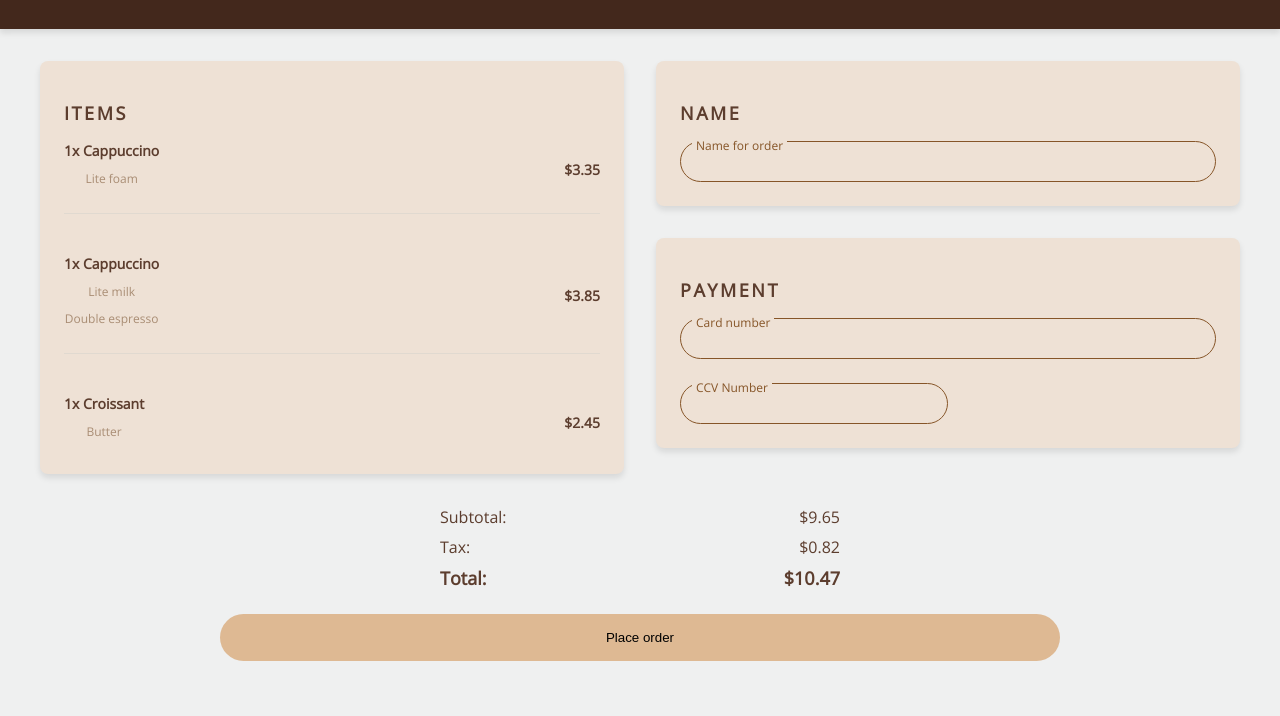
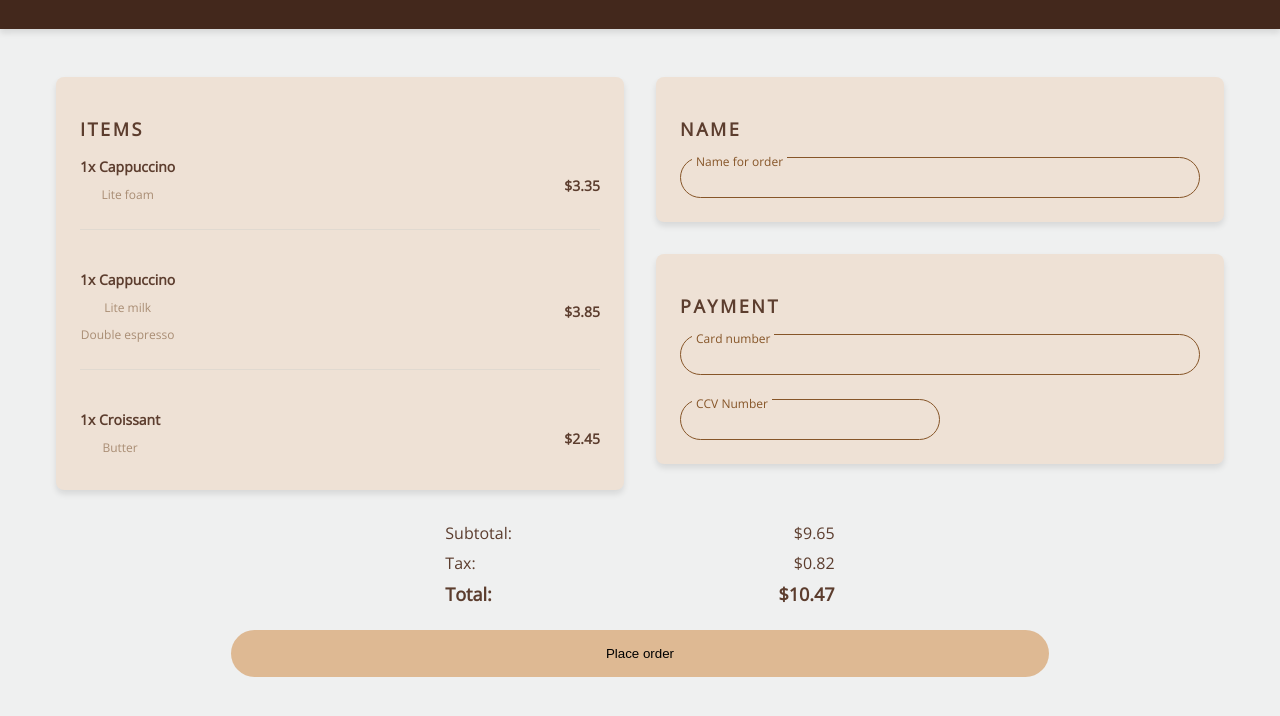
Before and after one commit to nehaad-elsayed/CoffeeMasters, a plain HTML site: page index.html in a window 1280 px wide. Shown: the part 78-794 px from the top of the page. Drawn offline with Linux system fonts and the light colour scheme.

Commit message:
Updatin button style

```diff
--- a/style.css
+++ b/style.css
@@ -212,6 +212,7 @@ button {
     cursor: pointer;
     width: 100%;
     margin: auto;
+    margin-block: .625rem;
 
 }
 
@@ -244,12 +245,6 @@ button:hover {
 @media (min-width: 1023.98px) {
 
 
-    main {
-        padding: unset;
-        text-align: center;
-    }
-
-
     button {
         width: 70%;
         border-radius: 50px;
```
